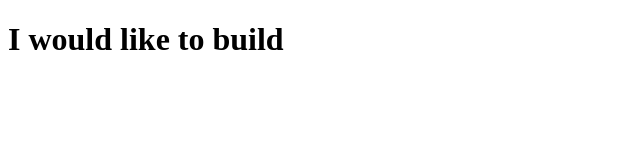
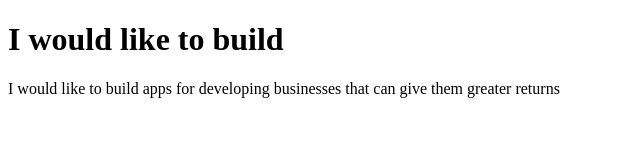
Before and after one commit to NicholasProdehl/prep-91621-code-solutions, a website: page prep-example/index.html in a window 1280 px wide. Shown: the whole page, without its empty margins (0-640 px from the left). Drawn offline with Linux system fonts and the light colour scheme.

Commit message:
finished Prep-Example.

```diff
--- a/prep-example/index.html
+++ b/prep-example/index.html
@@ -7,7 +7,7 @@
   <h1>I would like to build</h1>
   <p>
     <!-- write your app ideas here 👇 -->
-
+    I would like to build apps for developing businesses that can give them greater returns
 
 
   </p>
```
